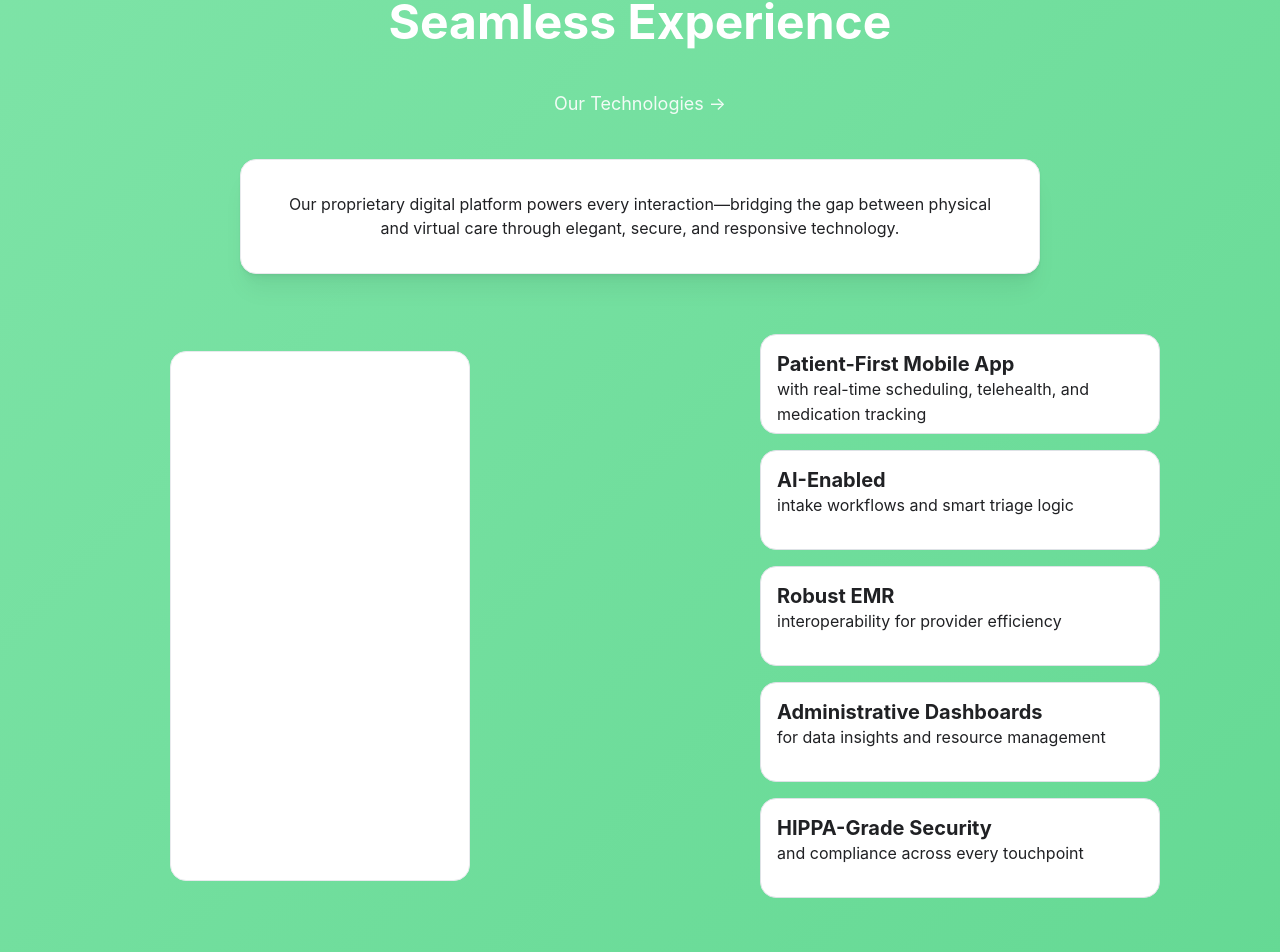
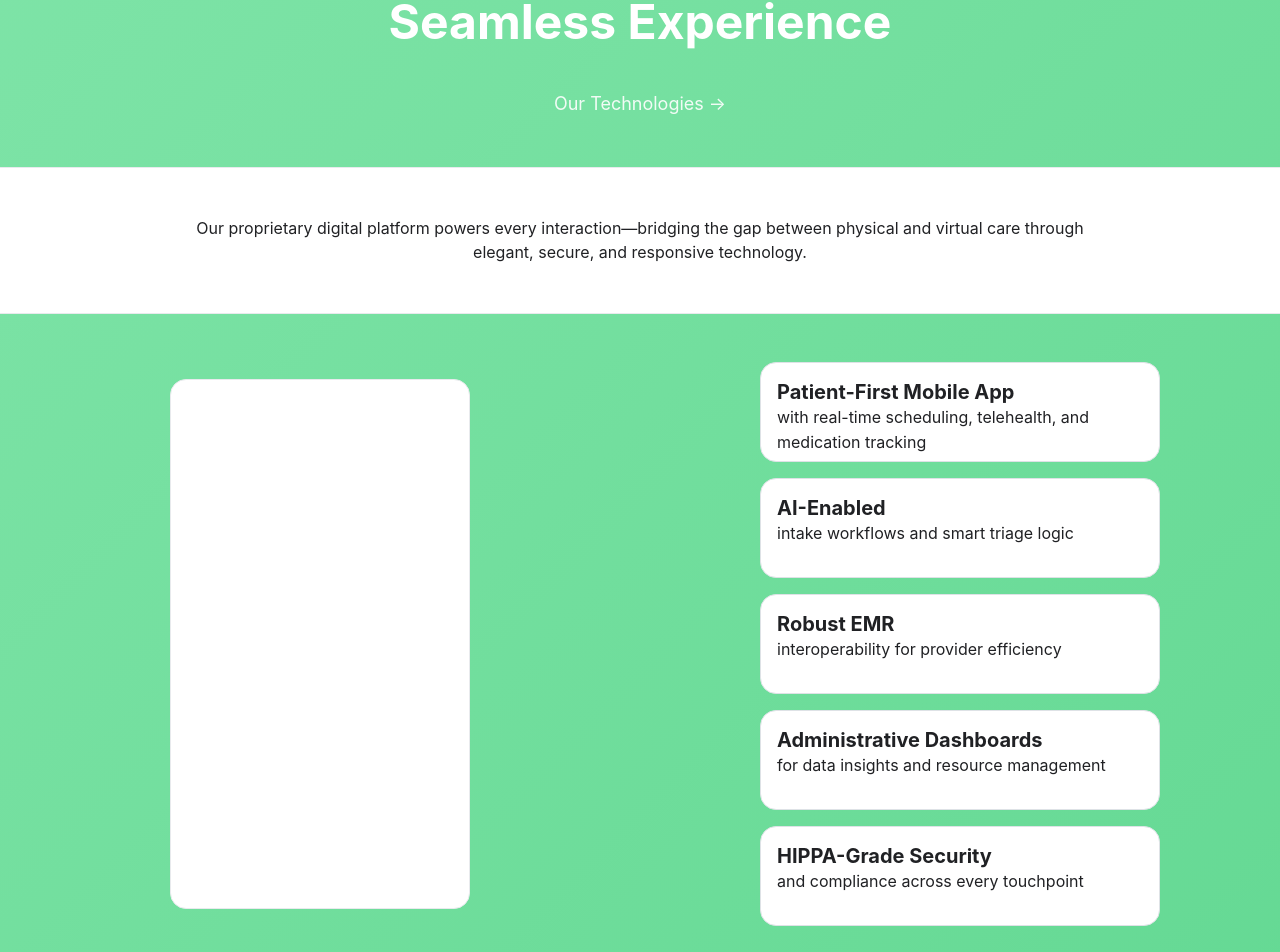
Before and after one commit to BennyXie/Altheros-Capital, a React (Create React App) app in the folder client/: page / in a window 1280 px wide. Shown: the part 2155-3107 px from the top of the page. Built offline with nearby package versions, Linux system fonts and the light colour scheme.

Commit message:
changed card subheading to banner style

```diff
--- a/client/src/components/landing/sections/TechnologiesSection.jsx
+++ b/client/src/components/landing/sections/TechnologiesSection.jsx
@@ -81,19 +81,14 @@ const TechnologiesSection = () => {
             </Stack>
           </motion.div>
 
-          {/* Middle Text Card - Non-animated Overlay */}
-          <Container size="lg" mb={60}>
-            <Paper
-              className={classes.middleCard}
-              radius="lg"
-              p="xl"
-              shadow="md"
-            >
-              <Text className={classes.middleText}>
+          {/* Wall-to-Wall Banner */}
+          <motion.div variants={fadeInUp} transition={{ delay: 0.3 }}>
+            <div className={classes.banner}>
+              <Text className={classes.bannerText}>
                 {TECHNOLOGIES_CONFIG.text}
               </Text>
-            </Paper>
-          </Container>
+            </div>
+          </motion.div>
 
           {/* Interactive Cards Section */}
           <Flex justify="space-between" align="center" gap="xl">
--- a/client/src/components/landing/sections/TechnologiesSection.module.css
+++ b/client/src/components/landing/sections/TechnologiesSection.module.css
@@ -9,20 +9,32 @@
   position: relative;
 }
 
-.middleCard {
+.banner {
   background: var(--color-bg-white);
-  border: 1px solid var(--color-border-light);
-  box-shadow: var(--shadow-md);
-  margin: 0 auto;
-  max-width: 800px;
+  border-top: 1px solid var(--color-border-light);
+  border-bottom: 1px solid var(--color-border-light);
+  padding: 3rem 0;
+  margin: 3rem 0;
+  width: 100vw;
+  position: relative;
+  left: 50%;
+  right: 50%;
+  margin-left: -50vw;
+  margin-right: -50vw;
+  display: flex;
+  justify-content: center;
+  align-items: center;
 }
 
-.middleText {
-  font-size: 1.2rem;
+.bannerText {
+  font-size: 1.5rem;
   color: var(--color-text-primary) !important;
-  text-align: center;
-  margin: 0;
+  text-align: center !important;
+  margin: 0 auto;
   line-height: 1.6;
+  font-weight: 500;
+  max-width: 900px;
+  padding: 0 2rem;
 }
 
 
@@ -75,3 +87,21 @@
 .appMockup:hover {
   box-shadow: var(--shadow-md);
 }
+
+/* Responsive Design */
+@media (max-width: 768px) {
+  .banner {
+    padding: 2rem 0;
+    margin: 2rem 0;
+  }
+
+  .bannerText {
+    font-size: 1.25rem;
+    padding: 0 1rem;
+  }
+
+  .featureCard {
+    width: 100%;
+    max-width: 350px;
+  }
+}
```
